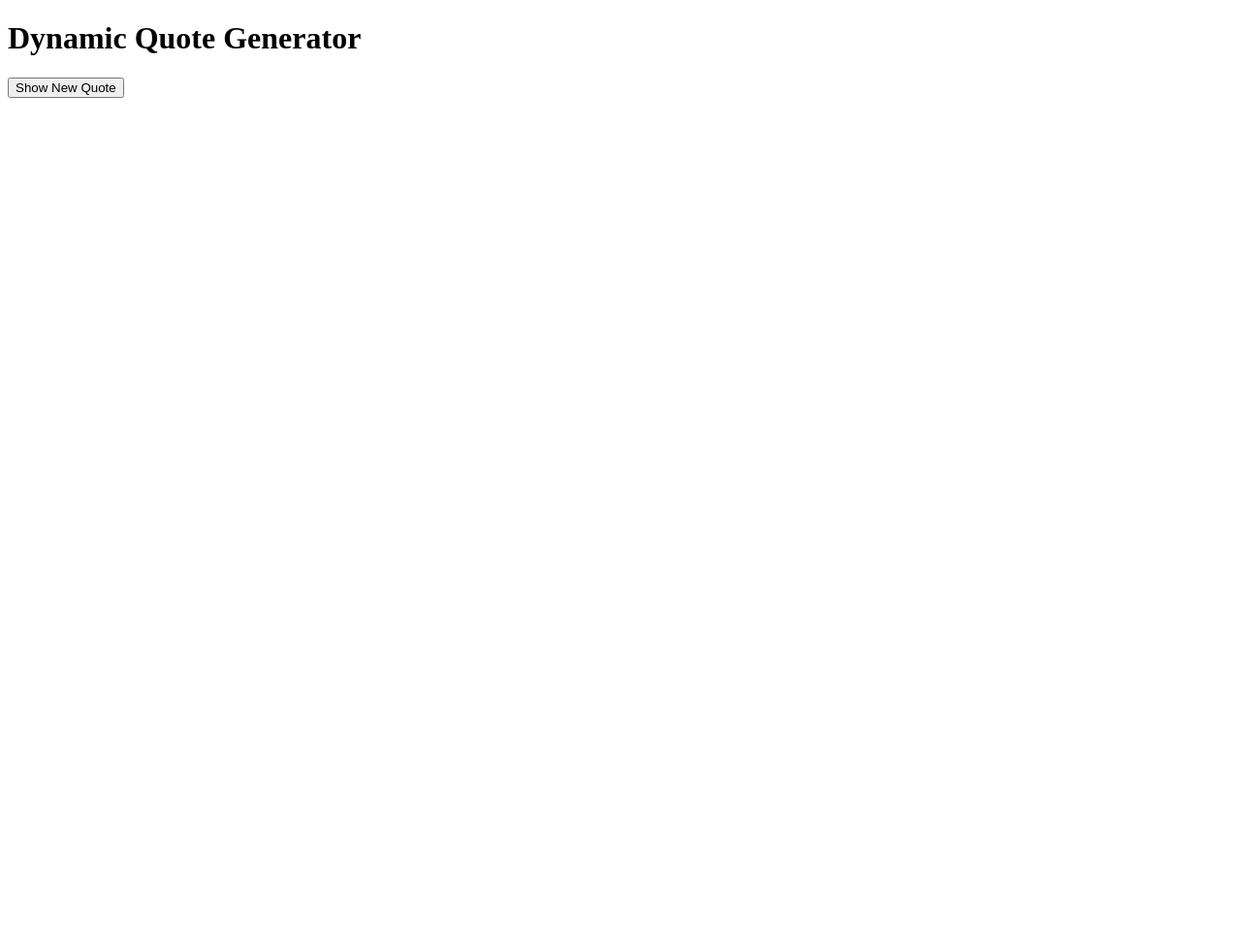
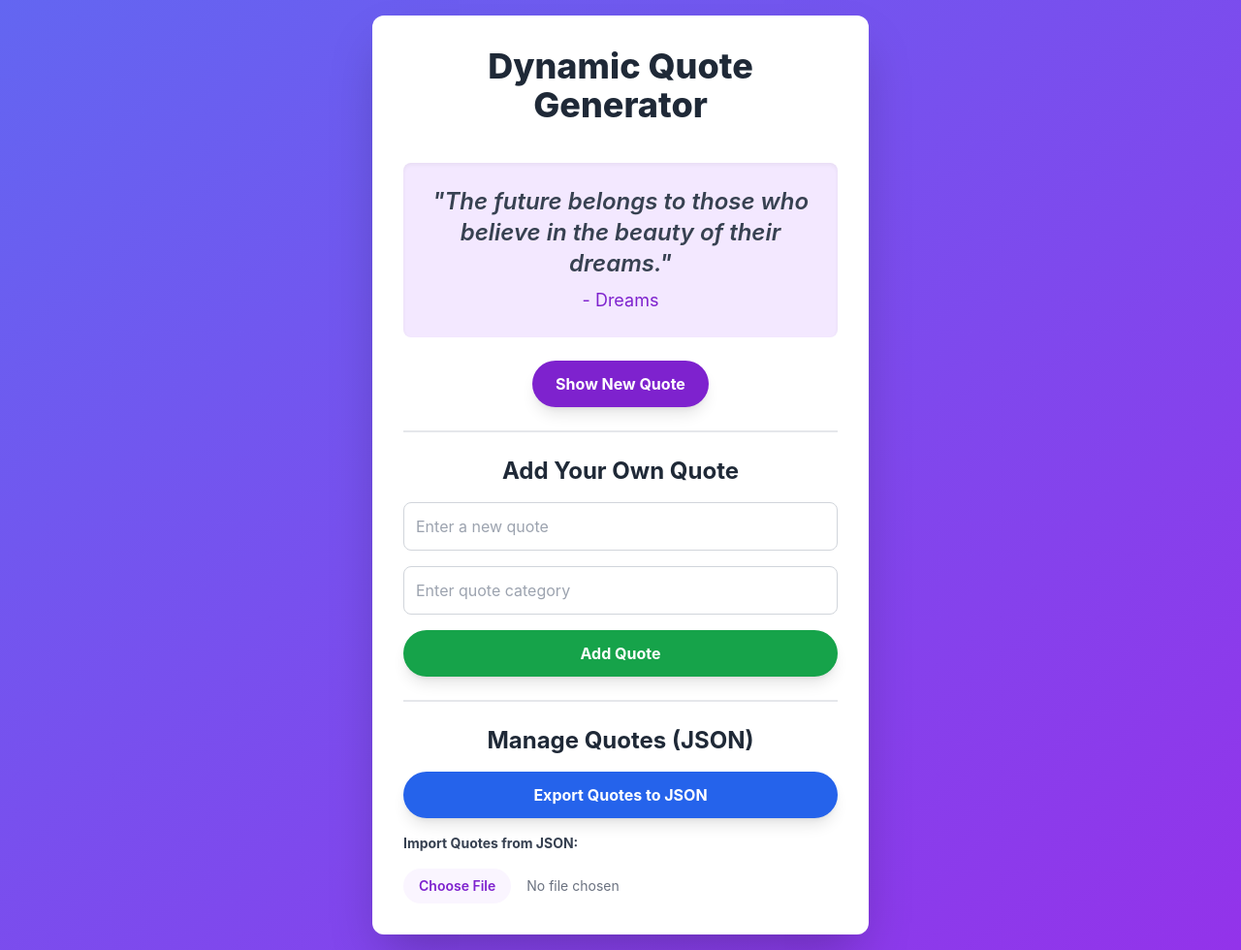
Before and after one commit to ray-shani/alx_fe_javascript, a plain HTML site: page dom-manipulation/index.html in a window 1280 px wide. Shown: the whole page at 97% size. Before the commit the page ends 800 px from the top, so only its background shows below. Drawn offline with nearby package versions, Linux system fonts and the light colour scheme.

Commit message:
HTML export button added

```diff
--- a/dom-manipulation/index.html
+++ b/dom-manipulation/index.html
@@ -4,11 +4,61 @@
     <meta charset="UTF-8">
     <meta name="viewport" content="width=device-width, initial-scale=1.0">
     <title>Dynamic Quote Generator</title>
+    <!-- Tailwind CSS CDN -->
+    <script src="https://cdn.tailwindcss.com"></script>
+    <style>
+        /* Apply Inter font family */
+        body {
+            font-family: 'Inter', sans-serif;
+        }
+    </style>
 </head>
-  <body>
-    <h1>Dynamic Quote Generator</h1>
-    <div id="quoteDisplay"></div>
-    <button id="newQuote">Show New Quote</button>
+<body class="bg-gradient-to-br from-indigo-500 to-purple-600 min-h-screen flex items-center justify-center p-4">
+    <div class="bg-white p-8 rounded-xl shadow-2xl w-full max-w-lg flex flex-col items-center space-y-6">
+        <h1 class="text-4xl font-extrabold text-gray-800 text-center mb-4">Dynamic Quote Generator</h1>
+
+        <!-- Quote Display Section -->
+        <div id="quoteDisplay" class="bg-purple-100 p-6 rounded-lg shadow-inner w-full min-h-[120px] flex flex-col justify-center items-center text-center transition-all duration-300 ease-in-out">
+            <p id="quoteText" class="text-2xl font-semibold text-gray-700 italic">"The only way to do great work is to love what you do."</p>
+            <p id="quoteCategory" class="text-lg text-purple-700 mt-2">- Steve Jobs (Inspiration)</p>
+        </div>
+
+        <!-- Button to Show New Quote -->
+        <button id="newQuote" class="bg-purple-700 hover:bg-purple-800 text-white font-bold py-3 px-6 rounded-full shadow-lg transition-transform transform hover:scale-105 active:scale-95 focus:outline-none focus:ring-4 focus:ring-purple-300">
+            Show New Quote
+        </button>
+
+        <hr class="w-full border-t-2 border-gray-200 my-6">
+
+        <!-- Dynamic Quote Addition Section -->
+        <div class="w-full space-y-4">
+            <h2 class="text-2xl font-bold text-gray-800 text-center">Add Your Own Quote</h2>
+            <input id="newQuoteText" type="text" placeholder="Enter a new quote"
+                   class="w-full p-3 border border-gray-300 rounded-lg focus:ring-2 focus:ring-purple-500 focus:border-transparent transition-all duration-200">
+            <input id="newQuoteCategory" type="text" placeholder="Enter quote category"
+                   class="w-full p-3 border border-gray-300 rounded-lg focus:ring-2 focus:ring-purple-500 focus:border-transparent transition-all duration-200">
+            <button id="addQuoteButton" class="w-full bg-green-600 hover:bg-green-700 text-white font-bold py-3 px-6 rounded-full shadow-lg transition-transform transform hover:scale-105 active:scale-95 focus:outline-none focus:ring-4 focus:ring-green-300">
+                Add Quote
+            </button>
+        </div>
+
+        <hr class="w-full border-t-2 border-gray-200 my-6">
+
+        <!-- Import/Export Section -->
+        <div class="w-full space-y-4">
+            <h2 class="text-2xl font-bold text-gray-800 text-center">Manage Quotes (JSON)</h2>
+            <button id="exportQuotesButton" class="w-full bg-blue-600 hover:bg-blue-700 text-white font-bold py-3 px-6 rounded-full shadow-lg transition-transform transform hover:scale-105 active:scale-95 focus:outline-none focus:ring-4 focus:ring-blue-300">
+                Export Quotes to JSON
+            </button>
+            <label for="importFile" class="block text-gray-700 text-sm font-bold mb-2">Import Quotes from JSON:</label>
+            <input type="file" id="importFile" accept=".json"
+                   class="block w-full text-sm text-gray-500 file:mr-4 file:py-2 file:px-4 file:rounded-full file:border-0 file:text-sm file:font-semibold file:bg-purple-50 file:text-purple-700 hover:file:bg-purple-100 cursor-pointer">
+        </div>
+    </div>
+
+    <!-- Custom Message Box Container (will be created and managed by script.js) -->
+    <div id="customMessageBox" class="hidden"></div>
+
     <script src="script.js"></script>
 </body>
 </html>
```
Lines whose indentation alone changed are shown as unchanged.
